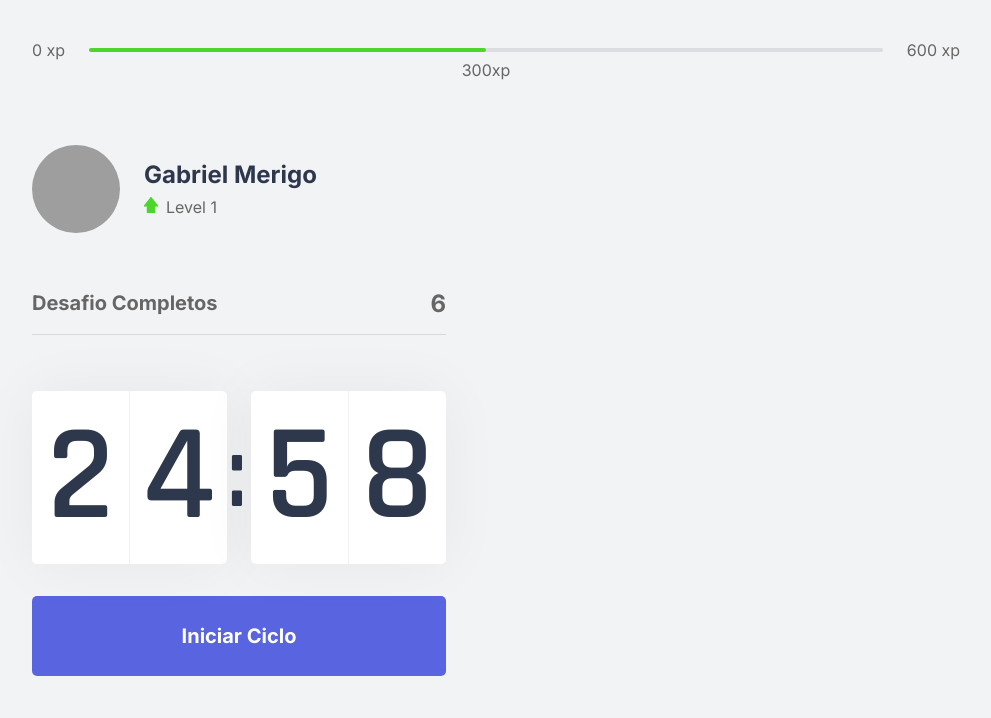
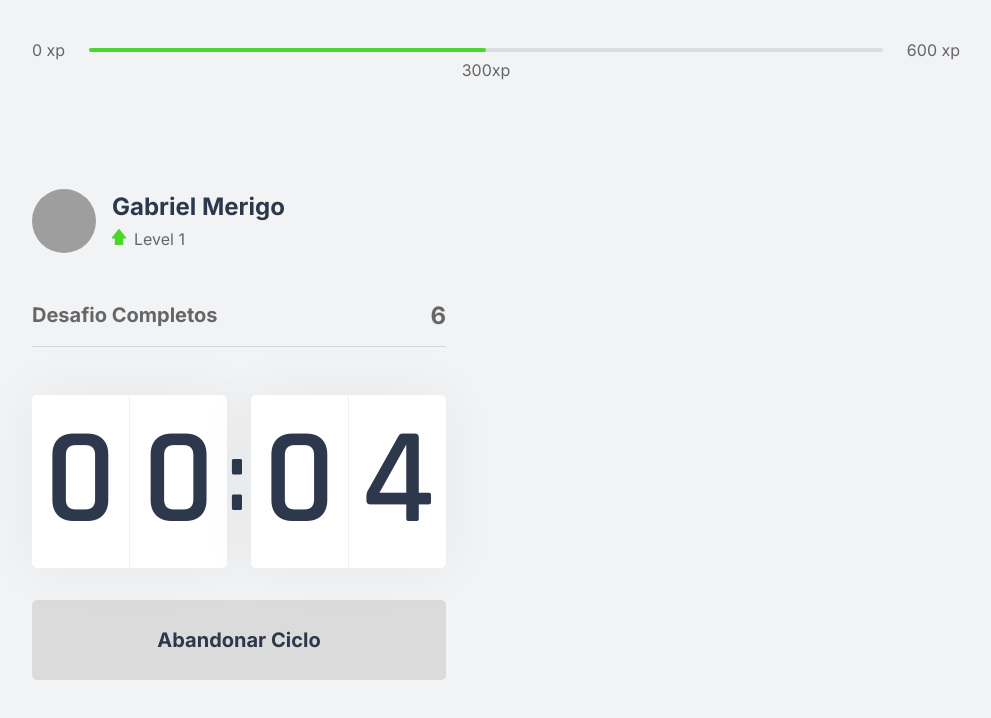
Before and after one commit to GabrielMerigo/NLW4-Move.it, a Next.js app: page / in a window 1280 px wide. Both pictures are taken after a click on the button "Iniciar Ciclo". Shown: the top 718 px of the page, without its empty margins (144-1135 px from the left). Built offline with nearby package versions, Linux system fonts and the light colour scheme; grey boxes are pictures that could not be loaded.

Commit message:
New Features

```diff
--- a/src/Components/Countdown.tsx
+++ b/src/Components/Countdown.tsx
@@ -2,8 +2,11 @@ import { useState, useEffect } from 'react'
 import styles from '../styles/components/Countdown.module.css'
 
 export function Countdown(){
-    const [time, setTime] = useState(25 * 60)
-    const [active, setActive] = useState(false)
+    let countdownTimeOut: NodeJS.Timeout
+
+    const [time, setTime] = useState(0.1 * 60)
+    const [isActive, setIsActive] = useState(false)
+    const [hasFinished, setHasFinished] = useState(false)
 
     const minutes = Math.floor(time / 60)
     const second = time % 60
@@ -12,16 +15,26 @@ export function Countdown(){
     const [secondLetf, secondRight] = String(second).padStart(2, '0').split('')
 
     function startCountdown(){
-        setActive(true)
+        setIsActive(true)
+    }
+
+    function resetCoundtown(){
+        clearTimeout(countdownTimeOut)
+        setIsActive(false)
+        setTime(0.1 * 60)
     }
 
     useEffect(() => {
-        if(active && time > 0){
-            setTimeout(() =>{
+        if(isActive && time > 0){
+           countdownTimeOut = setTimeout(() =>{
                 setTime(time - 1)
             }, 1000)
+        } else if(isActive && time === 0){
+            setHasFinished(true)
+            setIsActive(false)
         }
-    }, [active, time])
+    }, [isActive, time])
+
 
     return(
         <div>
@@ -37,6 +50,27 @@ export function Countdown(){
                 <span>{secondRight}</span>
             </div>
         </div>
+
+        {hasFinished && (
+            <button
+            type="button"
+            className={`${styles.countdownButton} ${styles.countdownButtonActive}` }
+            >
+            Abandonar Ciclo
+            </button>
+        ) }
+
+        {isActive ? (
+                <button
+                type="button"
+                className={`${styles.countdownButton} ${styles.countdownButtonActive}` }
+                onClick={resetCoundtown}
+                >
+                Abandonar Ciclo
+                </button>
+            ) :
+
+            (
                 <button
                 type="button"
                 className={styles.countdownButton}
@@ -44,6 +78,8 @@ export function Countdown(){
                 >
                  Iniciar Ciclo
                 </button>
+             )}
+
         </div>
     )
 }
--- a/src/styles/components/CompletedChallanges.module.css
+++ b/src/styles/components/CompletedChallanges.module.css
@@ -3,7 +3,7 @@
     justify-content: space-between;
     align-items: center;
 
-    margin: 3.5rem 0;
+    margin: 3rem 0;
     padding-bottom:1rem;
     border-bottom: 1px solid #d7d8da;
 
--- a/src/styles/components/Countdown.module.css
+++ b/src/styles/components/Countdown.module.css
@@ -59,3 +59,13 @@
 .countdownButton:hover{
     background: var(--blue-dark);
 }
+
+.countdownButtonActive{
+    background:rgb(219, 219, 219);
+    color: var(--title);
+}
+
+.countdownButtonActive:hover{
+    background: var(--red);
+    color: var(--white);
+}
--- a/src/styles/components/ExperienceBar.module.css
+++ b/src/styles/components/ExperienceBar.module.css
@@ -1,6 +1,7 @@
 .experienceBar{
     display: flex;
     align-items: center;
+    margin-bottom: 3rem;
   }
 
   .experienceBar span{
--- a/src/styles/components/Profile.module.css
+++ b/src/styles/components/Profile.module.css
@@ -4,13 +4,13 @@
 }
 
 .profileContainer > img{
-    width: 5.5rem;
-    height: 5.5rem;
+    width: 4rem;
+    height: 4rem;
     border-radius: 50%;
 }
 
 .profileContainer div{
-    margin-left: 1.5rem;
+    margin-left: 1rem;
 }
 
 .profileContainer div strong{
```
Lines whose indentation alone changed are shown as unchanged.
